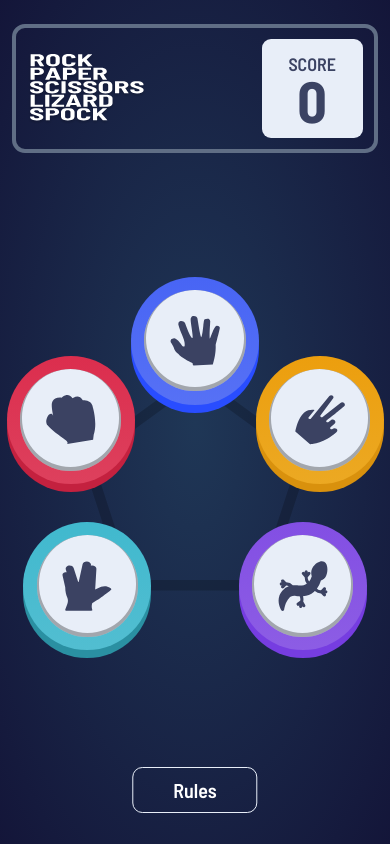
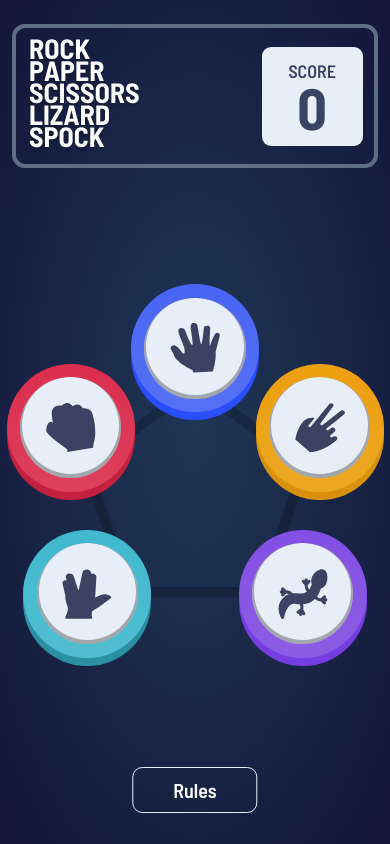
Before and after one commit to ashalfarhan/rock-paper-scissors, a SvelteKit app: page /bonus in a window 390 px wide. Built offline with nearby package versions, Linux system fonts and the light colour scheme.

Commit message:
modal fix

```diff
--- a/src/components/Header.svelte
+++ b/src/components/Header.svelte
@@ -64,11 +64,6 @@
       z-index: 2;
     }
 
-    header img {
-      width: 120px;
-      height: 70px;
-    }
-
     .score-panel {
       padding: 1em 2em;
     }
--- a/src/routes/+page.svelte
+++ b/src/routes/+page.svelte
@@ -97,7 +97,9 @@
   <GameHistory>
     <p class="banner">
       Want to try
-      <a href="/bonus">Bonus Game</a> ?
+      <a href="/bonus" on:click={() => modalState.set(ModalState.NONE)}>
+        Bonus Game
+      </a> ?
     </p>
   </GameHistory>
 </Modal>
--- a/src/routes/bonus/+page.svelte
+++ b/src/routes/bonus/+page.svelte
@@ -97,7 +97,9 @@
   <GameHistory>
     <p class="banner">
       Back to
-      <a href="/">Classic Game</a>
+      <a href="/" on:click={() => modalState.set(ModalState.NONE)}>
+        Classic Game
+      </a>
     </p>
   </GameHistory>
 </Modal>
```
